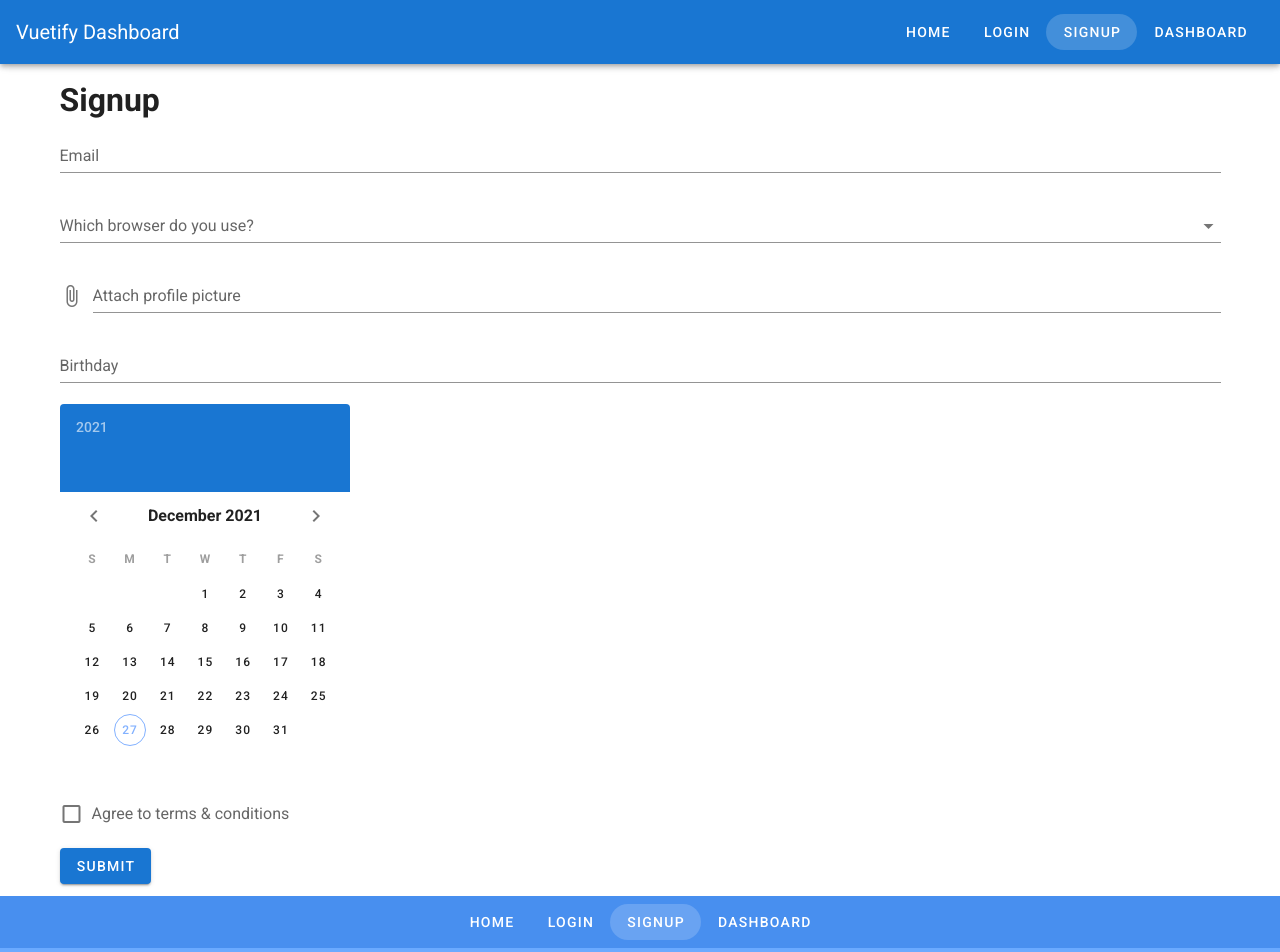
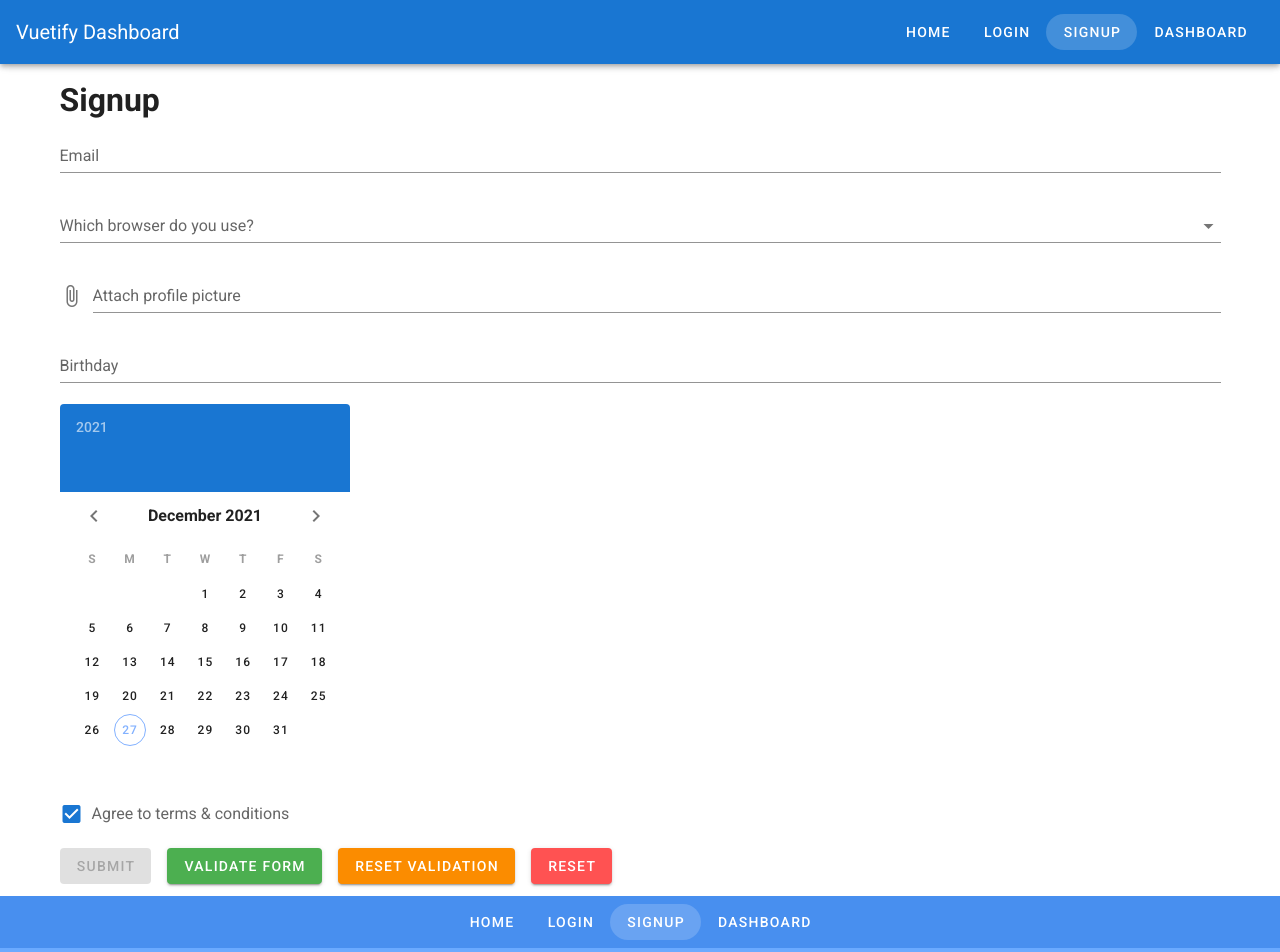
Before and after one commit to lizburkechi/vuetify-dashboard, a Vue app: page /signup in a window 1280 px wide. Shown: the top 952 px of the page. Built offline with nearby package versions, Linux system fonts and the light colour scheme.

Commit message:
forms validation

```diff
--- a/src/views/Signup.vue
+++ b/src/views/Signup.vue
@@ -3,16 +3,21 @@
         <v-row>
             <v-col>
                 <h1>Signup</h1>
-                <v-form>
-                    <v-text-field label="Email" type="email"></v-text-field>
+                <v-form ref="signUpForm" v-model="formValidity">
+                    <v-text-field label="Email" type="email" v-model="email" :rules="emailRules" required></v-text-field>
                     <v-autocomplete label="Which browser do you use?"
                     :items="browsers"
                     ></v-autocomplete>
                     <v-file-input label="Attach profile picture"></v-file-input>
                     <v-text-field label="Birthday" v-model="birthday" readonly></v-text-field>
                     <v-date-picker v-model="birthday"></v-date-picker>
-                    <v-checkbox label="Agree to terms & conditions"></v-checkbox>
-                    <v-btn type="submit" color="primary">Submit</v-btn>
+                    <v-checkbox label="Agree to terms & conditions"
+                    v-model="agreeToTerms" :rules="agreeToTermsRules" required
+                    ></v-checkbox>
+                    <v-btn class="mr-4" type="submit" color="primary" :disabled="!formValidity">Submit</v-btn>
+                    <v-btn class="mr-4" color="success" @click="validateForm">Validate Form</v-btn>
+                    <v-btn class="mr-4" color="warning" @click="resetValidation">Reset Validation</v-btn>
+                    <v-btn color="error" @click="resetForm">Reset</v-btn>
                 </v-form>
             </v-col>
         </v-row>
@@ -22,14 +27,38 @@
 <script>
 export default {
     data: () => ({
-        birthday: '',
+        agreeToTerms: 'false',
+        agreeToTermsRules: [
+            value => !!value || 'You must agree to the terms and conditions to sign up for an account'
+        ],
+          birthday: '',
         browsers: [
             'Chrome',
             'Firefox',
             'Safari',
             'Edge',
             'Brave'
-        ]
-})
+        ],
+        email: '',
+        emailRules: [
+            value => !!value || 'Email is required',
+            value => value.indexOf('@')  !== 0 || 'Email should have a username.',
+            value => value.includes('@') || 'Email should include an @ symbol',
+            value => value.indexOf('.') - value.indexOf('@') > 1 || 'Email should contain a valid domain.',
+            value => value.indexOf('.') <= value.length - 3 || 'Email should contain a a valid domain extension'
+        ],
+        formValidity: false,
+}),
+    methods: {
+        resetForm() {
+            this.$refs.signUpForm.reset()
+        },
+        resetValidation() {
+            this.$refs.signUpForm.resetValidation()
+        },
+        validateForm() {
+            this.$refs.signUpForm.validate()
+        }
+    }
 }
 </script>
```
